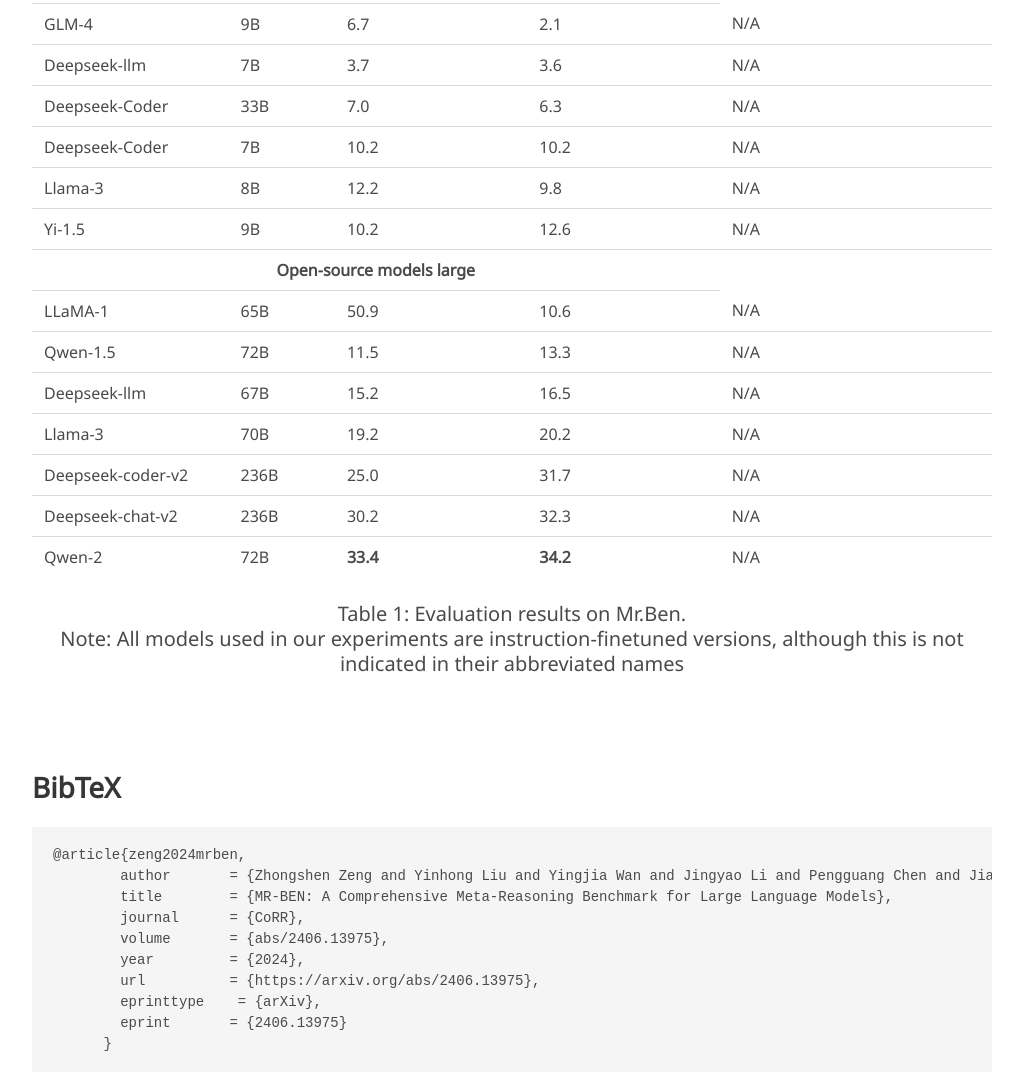
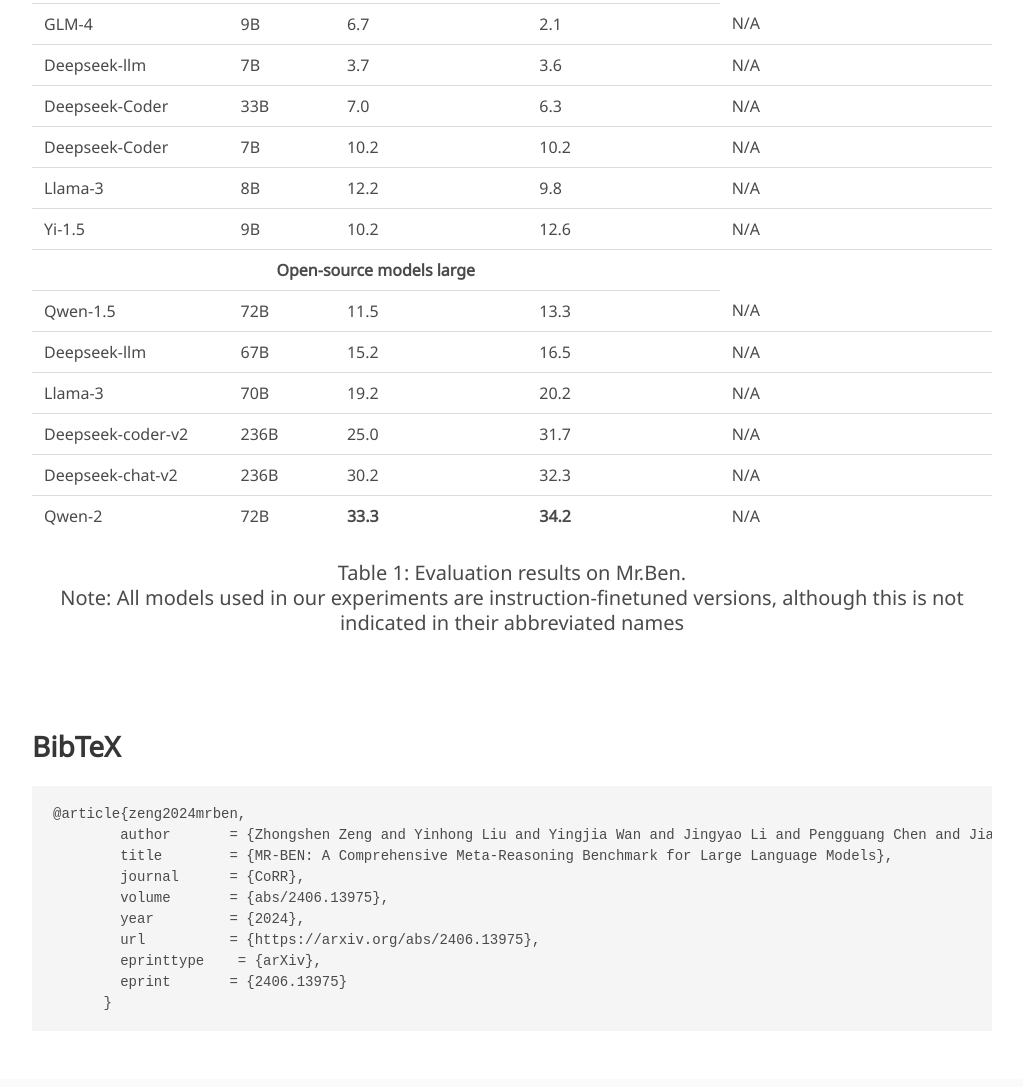
Before and after one commit to Randolph-zeng/Mr-Ben.github.io, a plain HTML site: page index.html in a window 1280 px wide. Shown: the part 2798-3885 px from the top of the page, without its empty margins (128-1151 px from the left). Drawn offline with nearby package versions, Linux system fonts and the light colour scheme; some icons are missing; a web font is replaced by a local one.

Commit message:
Update index.html
remove placeholder llama1

```diff
--- a/index.html
+++ b/index.html
@@ -354,13 +354,6 @@
                                       Open-source models large </td>
                               </tr>
                               <tr>
-                                  <td>LLaMA-1</td>
-                                  <td>65B</td>
-                                  <td>50.9</td>
-                                  <td>10.6</td>
-                                  <td>N/A</td>
-                              </tr>
-                              <tr>
                                   <td>Qwen-1.5</td>
                                   <td>72B</td>
                                   <td>11.5</td>
@@ -398,7 +391,7 @@
                               <tr>
                                 <td>Qwen-2</td>
                                 <td>72B</td>
-                                <td><b>33.4</b></td>
+                                <td><b>33.3</b></td>
                                 <td><b>34.2</b></td>
                                 <td>N/A</td>
                             </tr>
```
